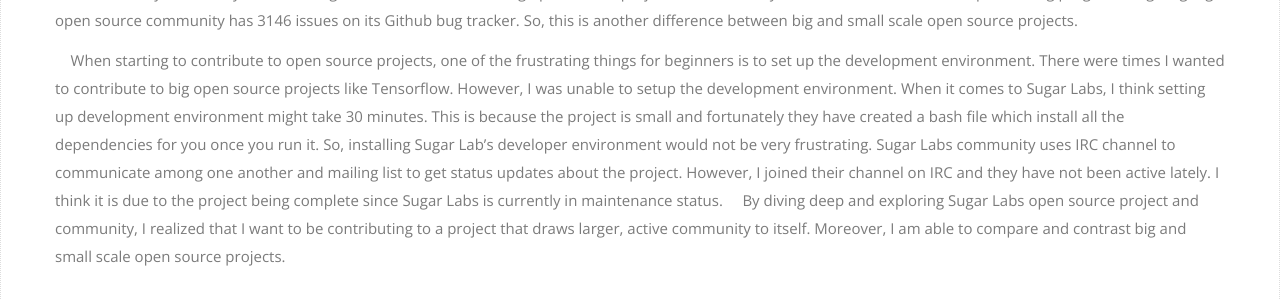
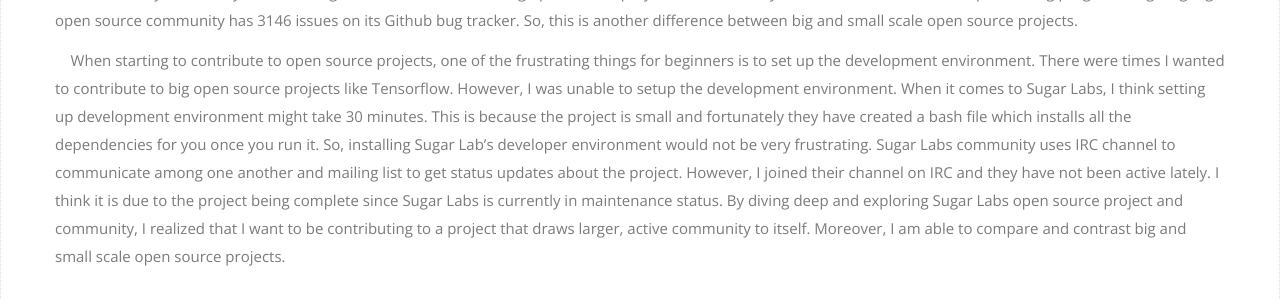
Before and after one commit to sanginovs/personal-website, a Jekyll site: the page built from _posts/2017-09-12-smallscale.md, in a window 1280 px wide. Shown: the part 716-1016 px from the top of the page. Built offline with Jekyll 4.4.1, drawn with Linux system fonts in a browser that asks for light colours; nearby versions of some CDN libraries; some web fonts are replaced; comment, search, counter and statistics services are not loaded.

Commit message:
week 3 blog

```diff
--- a/_posts/2017-09-12-smallscale.md
+++ b/_posts/2017-09-12-smallscale.md
@@ -8,5 +8,4 @@
 
 &nbsp;&nbsp;&nbsp;&nbsp;When it comes to contributing and getting involved in Sugar Labs, Sugar Lab community did a great job on the documentation. One interesting thing is that Sugar Labs not only welcomes developers, but also designers, content writers, translators and educators. I think that many beginners who want to contribute to an open source project think that the only way to contribute is a code. However, it is not true. Thus, Sugar Labs attracts wide range of people from different backgrounds. If I were to contribute to Sugar Labs, I would start contributing as a developer. This is because I have an experience with most of the tools they use to build Sugar Labs. Moreover, Sugar Labs has some technical documents like README.md that gives basic info about the project and steps to install Sugar Labs. Another reason I would not want to contribute to Sugar Labs is that there are very few bugs in the bug tracker. Currently, there are only 7 open issues in the bug tracker and no one has claimed them yet and they are not being addressed. In contrast, big open source projects have so many issues to work on. For example, Golang programming language open source community has 3146 issues on its Github bug tracker. So, this is another difference between big and small scale open source projects.
 
-&nbsp;&nbsp;&nbsp;&nbsp;When starting to contribute to open source projects, one of the frustrating things for beginners is to set up the development environment. There were times I wanted to contribute to big open source projects like Tensorflow. However, I was unable to setup the development environment. When it comes to Sugar Labs, I think setting up development environment might take 30 minutes. This is because the project is small and fortunately they have created a bash file which install all the dependencies for you once you run it. So, installing Sugar Lab's developer environment would not be very frustrating. Sugar Labs community uses IRC channel to communicate among one another and mailing list to get status updates about the project. However, I joined their channel on IRC and they have not been active lately. I think it is due to the project being complete since Sugar Labs is currently in maintenance status.
-&nbsp;&nbsp;&nbsp;&nbsp;By diving deep and exploring Sugar Labs open source project and community, I realized that I want to be contributing to a project that draws larger, active community to itself. Moreover, I am able to compare and contrast big and small scale open source projects.
+&nbsp;&nbsp;&nbsp;&nbsp;When starting to contribute to open source projects, one of the frustrating things for beginners is to set up the development environment. There were times I wanted to contribute to big open source projects like Tensorflow. However, I was unable to setup the development environment. When it comes to Sugar Labs, I think setting up development environment might take 30 minutes. This is because the project is small and fortunately they have created a bash file which installs all the dependencies for you once you run it. So, installing Sugar Lab's developer environment would not be very frustrating. Sugar Labs community uses IRC channel to communicate among one another and mailing list to get status updates about the project. However, I joined their channel on IRC and they have not been active lately. I think it is due to the project being complete since Sugar Labs is currently in maintenance status. By diving deep and exploring Sugar Labs open source project and community, I realized that I want to be contributing to a project that draws larger, active community to itself. Moreover, I am able to compare and contrast big and small scale open source projects.
```
